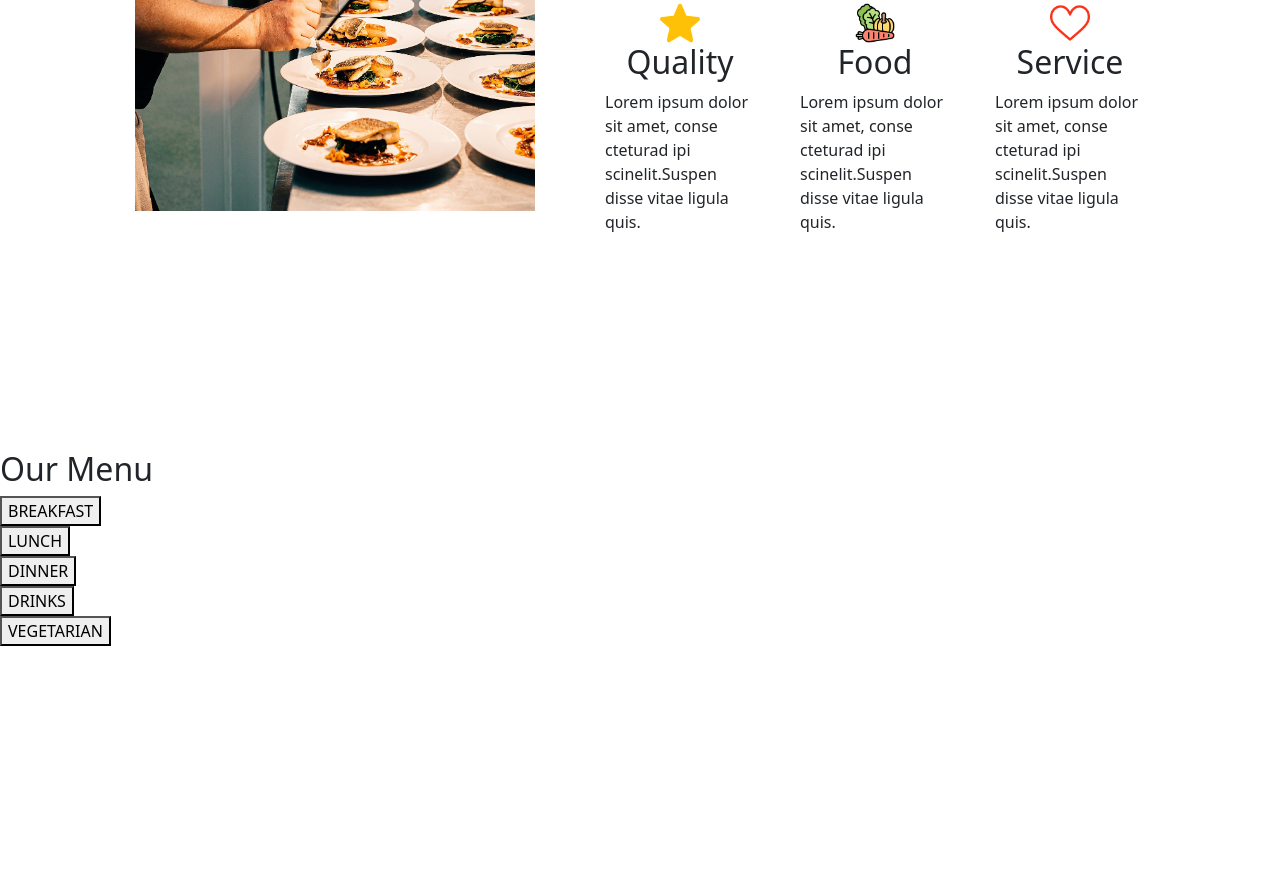
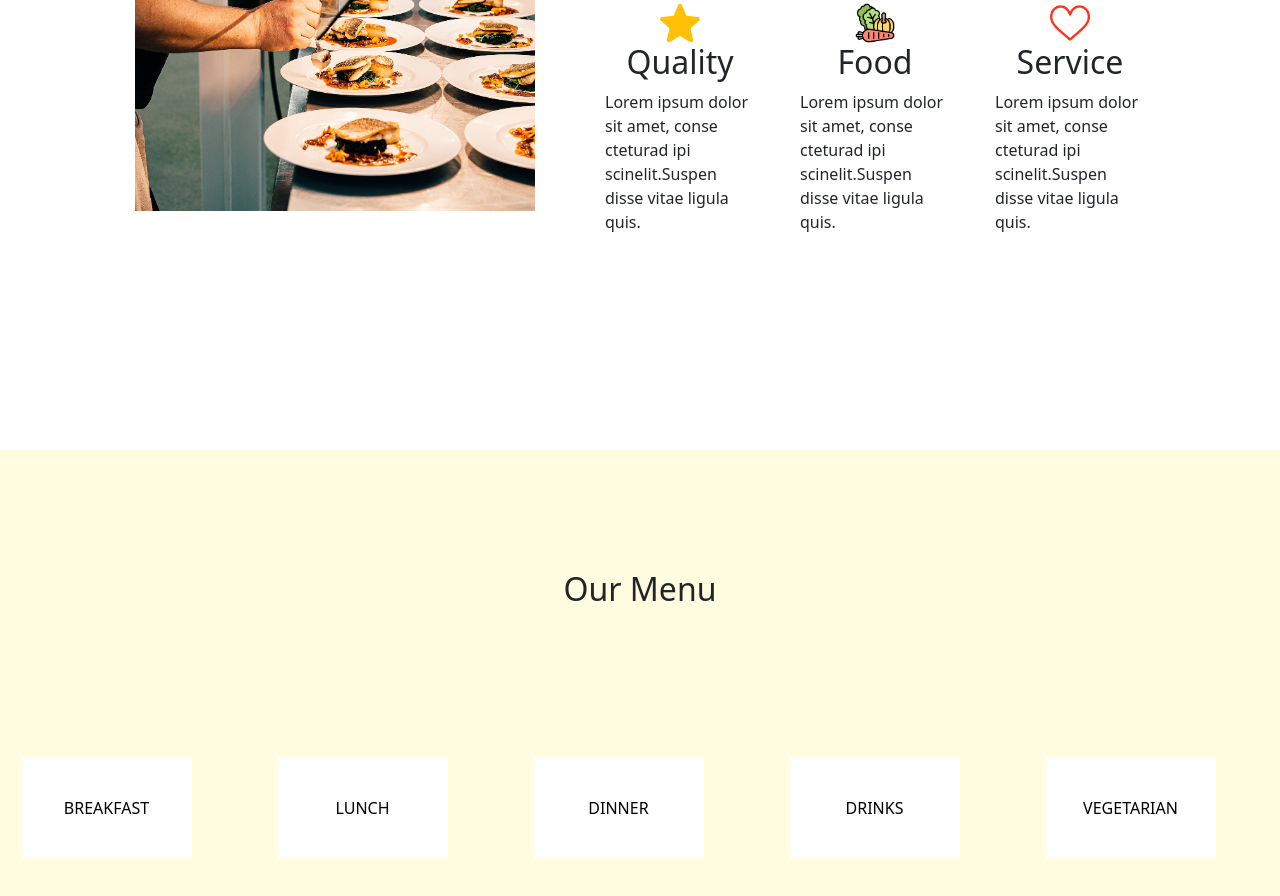
Before and after one commit to KateM3d/restaurant_portfolio, a plain HTML site: page index.html in a window 1280 px wide. Shown: the part 1289-2185 px from the top of the page. Before the commit the page ends 1935 px from the top, so only its background shows below. Drawn offline with nearby package versions, Linux system fonts and the light colour scheme.

Commit message:
added new section styles for section ourMenu

```diff
--- a/style.css
+++ b/style.css
@@ -168,4 +168,44 @@ ul {
 .about_pros_par {
   text-align: left;
 }
+
+.ourMenu {
+  height: 100vh;
+  background: #fffcdf;
+}
+
+.ourMenu_heading {
+  text-align: center;
+  padding: 120px;
+}
+
+.ourMenu_container {
+  margin-top: 30px;
+  display: -webkit-box;
+  display: -ms-flexbox;
+  display: flex;
+  -webkit-box-orient: horizontal;
+  -webkit-box-direction: normal;
+      -ms-flex-flow: row wrap;
+          flex-flow: row wrap;
+  -ms-flex-pack: distribute;
+      justify-content: space-around;
+}
+
+.ourMenu_btn {
+  width: 170px;
+  height: 100px;
+  border: none;
+  background-color: white;
+  -webkit-box-align: center;
+      -ms-flex-align: center;
+          align-items: center;
+}
+
+.ourMenu_btn:hover {
+  background-image: url(img/ourMenuBtnImage.jpg);
+  border: 3px solid orange;
+  color: white;
+  text-shadow: 2px 2px 2px black;
+}
 /*# sourceMappingURL=style.css.map */
```
